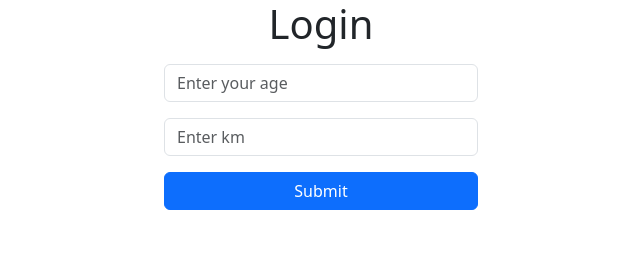
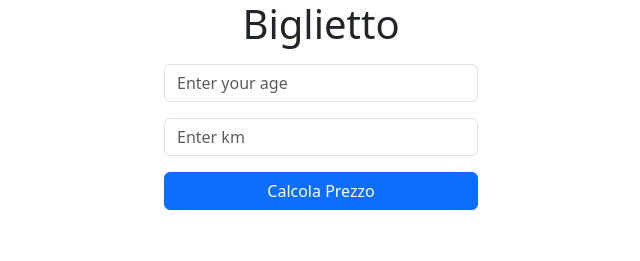
Before and after one commit to GiovanniMarseglia/js-biglietto-treno, a plain HTML site: page index.html in a window 1280 px wide. Shown: the whole page, without its empty margins (319-959 px from the left). Drawn offline with nearby package versions, Linux system fonts and the light colour scheme.

Commit message:
correct labels

```diff
--- a/index.html
+++ b/index.html
@@ -11,11 +11,11 @@
 
 
 
-    <h1 class="m-auto">Login</h1>
+    <h1 class="m-auto">Biglietto</h1>
     <div class="d-flex flex-column align-content-center align-content-start w-25 m-auto gap-3">
         <input type="text" id="age1" class="form-control" placeholder="Enter your age">
         <input type="text" id="km2" class="form-control" placeholder="Enter km">
-        <button class="btn btn-primary" type="button" id="inv">Submit</button>
+        <button class="btn btn-primary" type="button" id="inv">Calcola Prezzo</button>
     </div>
 
     <div class="d-flex flex-column align-content-center align-content-start  m-auto gap-3">
```
